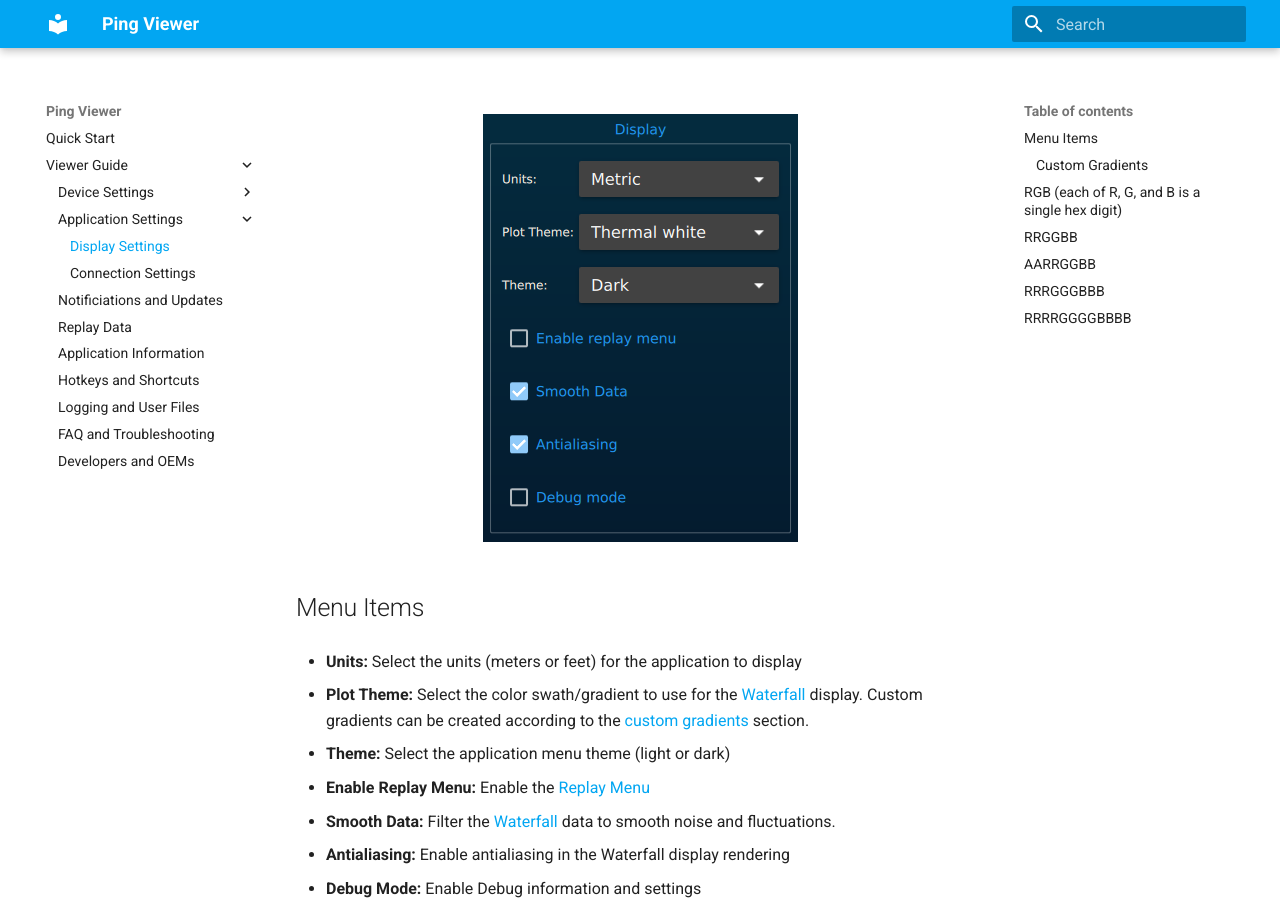
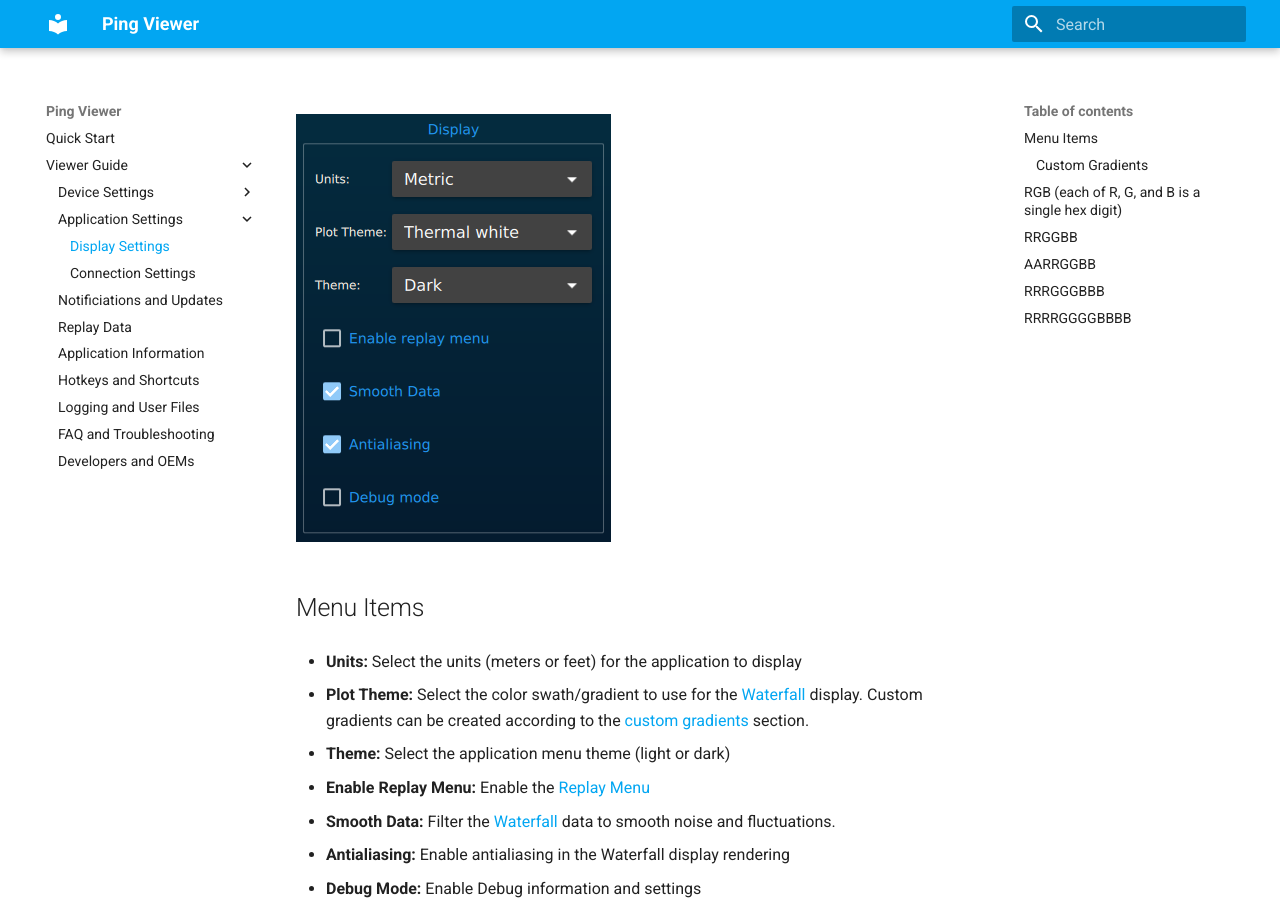
Before and after one commit to bluerobotics/ping-viewer, an MkDocs documentation site: the page built from docs/display-settings.md, in a window 1280 px wide and 900 px high. Built offline with MkDocs 1.6.1 and Material for MkDocs 9.7.7, drawn with Linux system fonts in a browser that asks for light colours.

Commit message:
display-settings: Replace html images with markdown and switch to absolute path

```diff
--- a/docs/display-settings.md
+++ b/docs/display-settings.md
@@ -1,6 +1,4 @@
-<p align="center">
-    <img src="../images/viewer/display-settings.png">
-</p>
+![Display Settings](/images/viewer/display-settings.png)
 
 ## Menu Items
 
```
